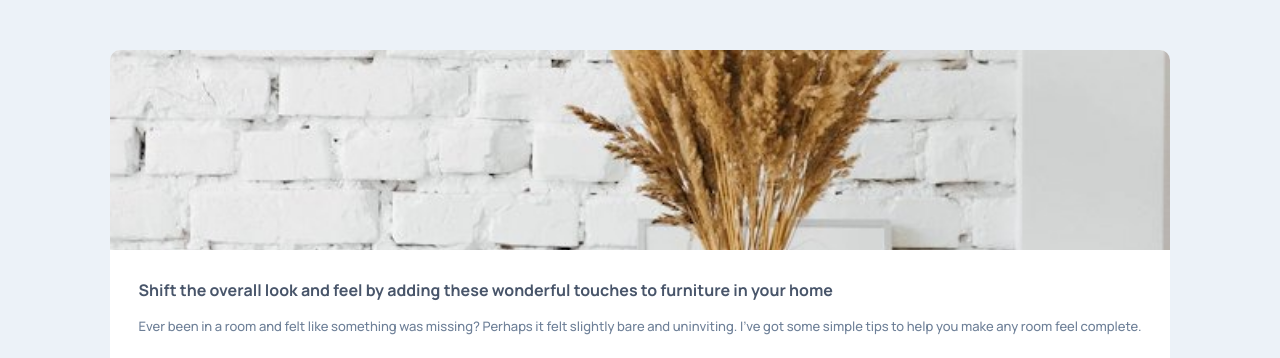
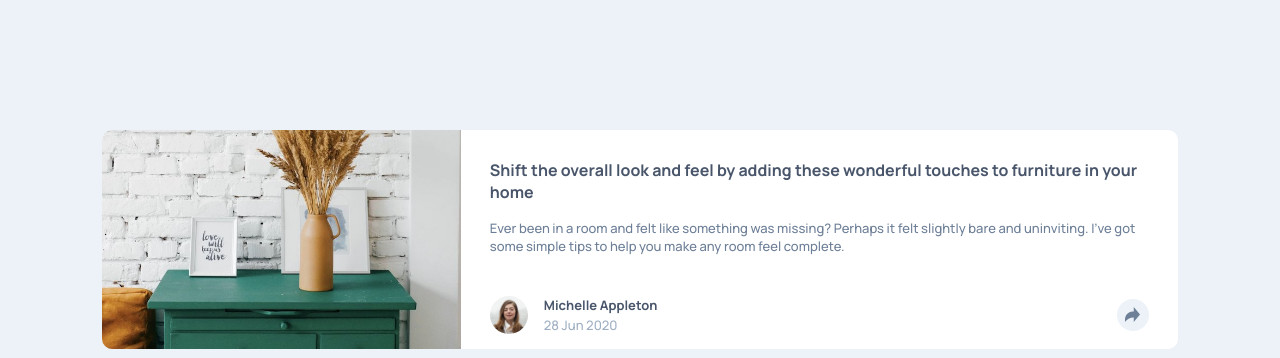
Before and after one commit to AlexandroMunera/FrontendMentor-ArticlePreview, a plain HTML site: page index.html in a window 1280 px wide. Shown: the part 161-519 px from the top of the page. Drawn offline with Linux system fonts and the light colour scheme.

Commit message:
desktop design

```diff
--- a/index.html
+++ b/index.html
@@ -25,6 +25,7 @@
   <body>
     <main class="card">
       <header class="card__header"></header>
+      <div>
         <div class="card__body">
           <h3 class="card_title">
             Shift the overall look and feel by adding these wonderful touches to
@@ -38,6 +39,7 @@
         </div>
 
         <footer id="card__footer">
+          <div class="card__profile">
             <img
               class="card__image"
               src="images/avatar-michelle.jpg"
@@ -46,6 +48,7 @@
             <div class="card__profileInfo">
               <p class="card__name">Michelle Appleton</p>
               <span class="card__date"> 28 Jun 2020 </span>
+            </div>
           </div>
           <span class="card__button"></span>
         </footer>
@@ -71,9 +74,14 @@
           </div>
 
           <span class="card__button card__button-active">
-          <svg xmlns="http://www.w3.org/2000/svg" width="15" height="13"><path d="M15 6.495L8.766.014V3.88H7.441C3.33 3.88 0 7.039 0 10.936v2.049l.589-.612C2.59 10.294 5.422 9.11 8.39 9.11h.375v3.867L15 6.495z"/></svg>
+            <svg xmlns="http://www.w3.org/2000/svg" width="15" height="13">
+              <path
+                d="M15 6.495L8.766.014V3.88H7.441C3.33 3.88 0 7.039 0 10.936v2.049l.589-.612C2.59 10.294 5.422 9.11 8.39 9.11h.375v3.867L15 6.495z"
+              />
+            </svg>
           </span>
         </footer>
+      </div>
     </main>
 
     <script src="script.js" />
--- a/styles.scss
+++ b/styles.scss
@@ -25,11 +25,21 @@ body {
   border-radius: 10px;
   overflow: hidden;
 
+  @media screen and (min-width: 550px) {
+    display: grid;
+    grid-template-columns: 1fr 2fr;
+  }
+
   .card__header {
-    width: 100%;
-    height: 200px;
+    max-width: 100%;
+    height: 270px;
     background-image: url(images/drawers.jpg);
     background-size: cover;
+
+    @media screen and (min-width: 550px) {
+      width: 100%;
+      height: 100%;
+    }
   }
 
   .card__body {
@@ -46,8 +56,12 @@ body {
     display: flex;
     justify-content: space-between;
     align-items: center;
-    display: none;
     min-height: 38px;
+
+    .card__profile {
+      display: flex;
+      column-gap: 1rem;
+      align-items: center;
 
       .card__image {
         width: 38px;
@@ -70,6 +84,7 @@ body {
         }
       }
     }
+  }
 
   .card__button {
     width: 30px;
@@ -88,12 +103,16 @@ body {
     display: grid;
     place-items: center;
     border-radius: 50%;
+
+    &:hover:after {
+      content:'tooltip aqui'
+    }
   }
 
   #card__footer-active {
     background-color: $VeryDarkGrayishBlue;
     padding: 15px 29px;
-    display: flex;
+    display: none; // when click on share button it will be flex
     justify-content: space-between;
     align-items: center;
     min-height: 38px;
```
Also changed, not shown: styles.css, 1 other file. Lines whose indentation alone changed are shown as unchanged.
